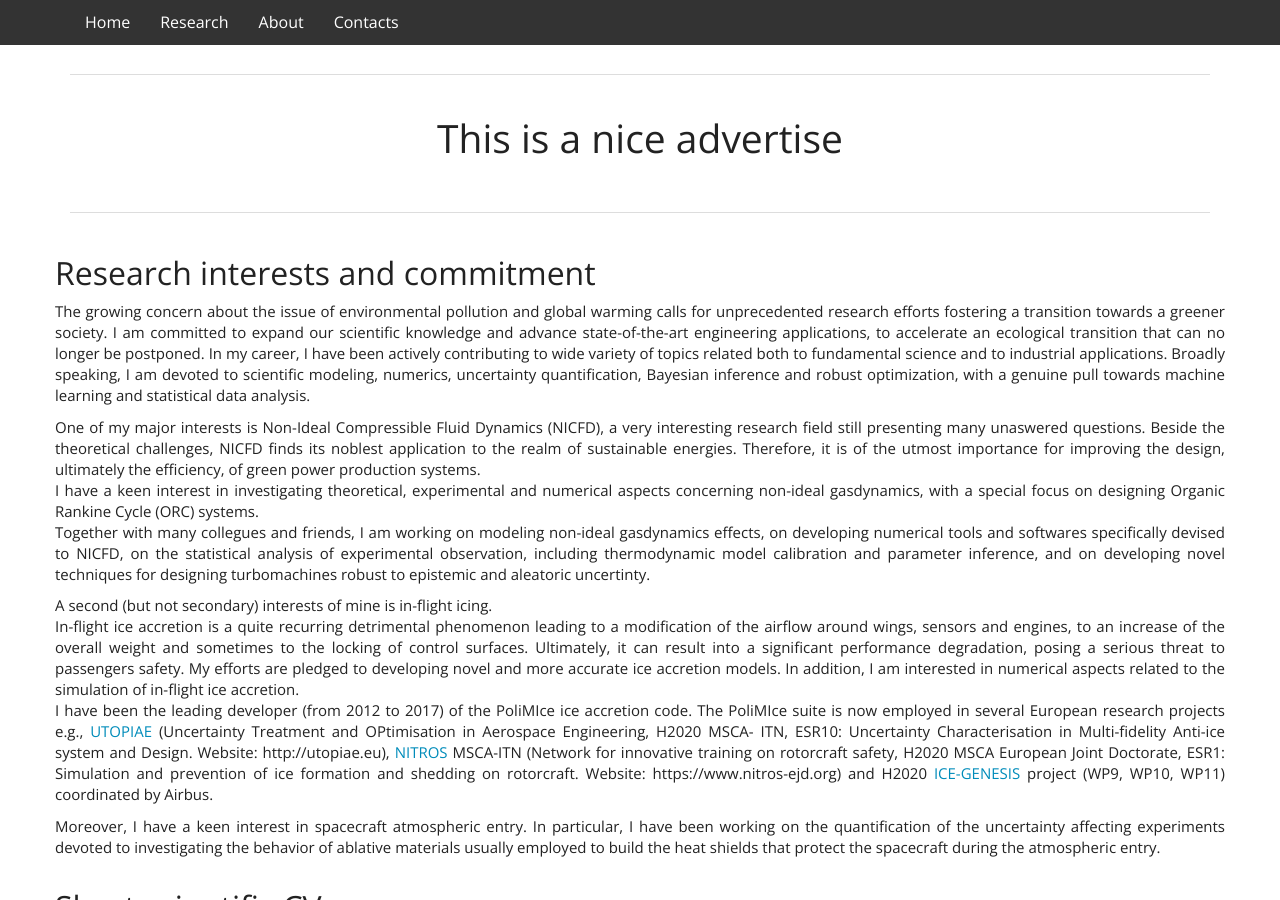
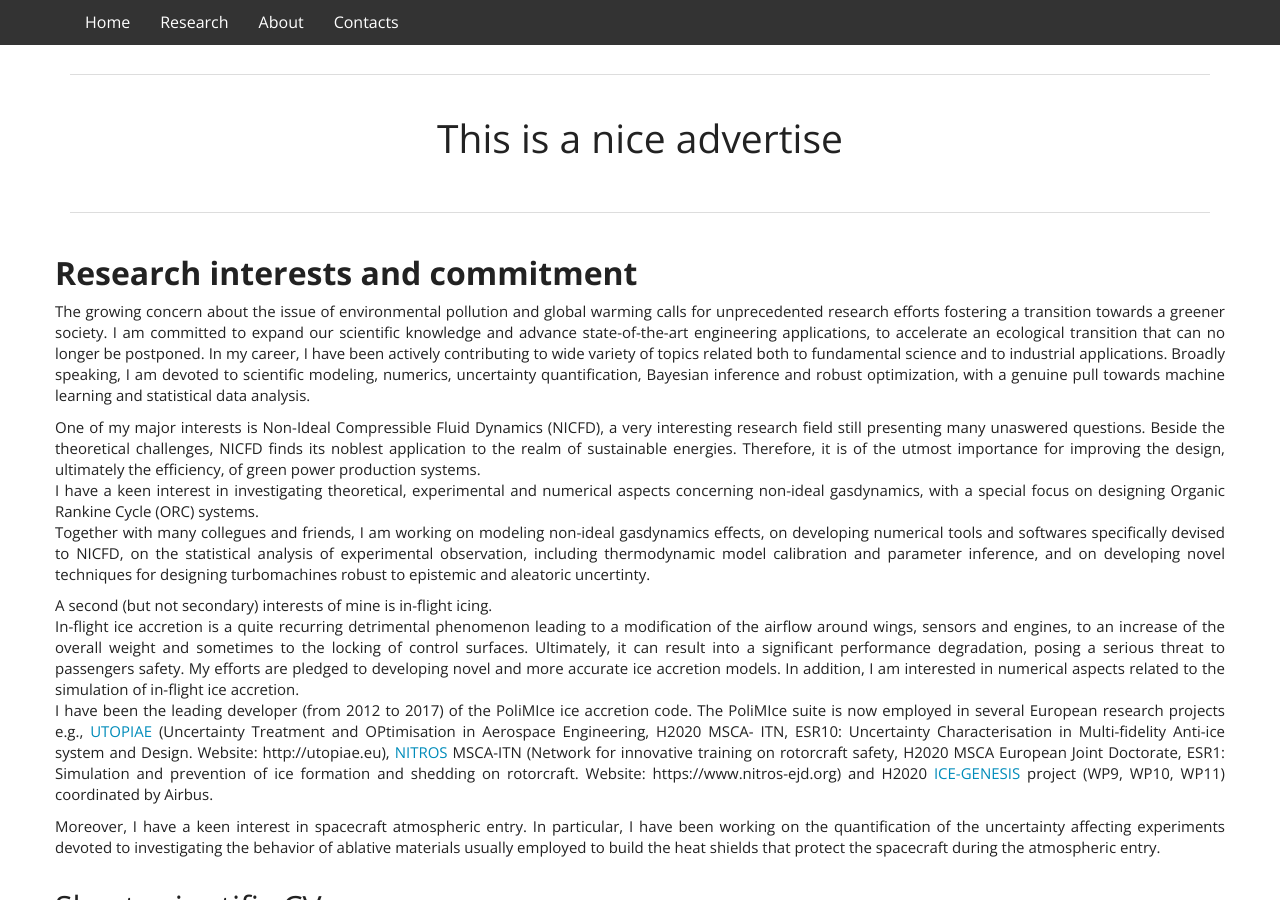
Before and after one commit to LaSerpe/LaSerpe.github.io, a Jekyll site: the page built from index.html, in a window 1280 px wide and 900 px high, scrolled down 416 px. Built offline with Jekyll 4.4.1, drawn with Linux system fonts in a browser that asks for light colours; nearby versions of some CDN libraries; library files that are not in the unit come from our copies; grey boxes are pictures that could not be loaded.

Commit message:
update research interest and commitment

```diff
--- a/index.html
+++ b/index.html
@@ -35,7 +35,7 @@ layout: default
 
     <div class="row">
         <div class="col-md-18">
-            <h2 class="header-light regular-pad">Research interests and commitment</h2>
+            <h2 class="header-light regular-pad"> <b>Research interests and commitment</b></h2>
 			<p class="breakAfter"; style="text-align:justify;">
 				The growing concern about the issue of environmental pollution and global warming calls for unprecedented research efforts fostering a transition towards a greener society.
 				I am committed to expand our scientific knowledge and advance state-of-the-art engineering applications, to accelerate an ecological transition that can no longer be postponed.
```
